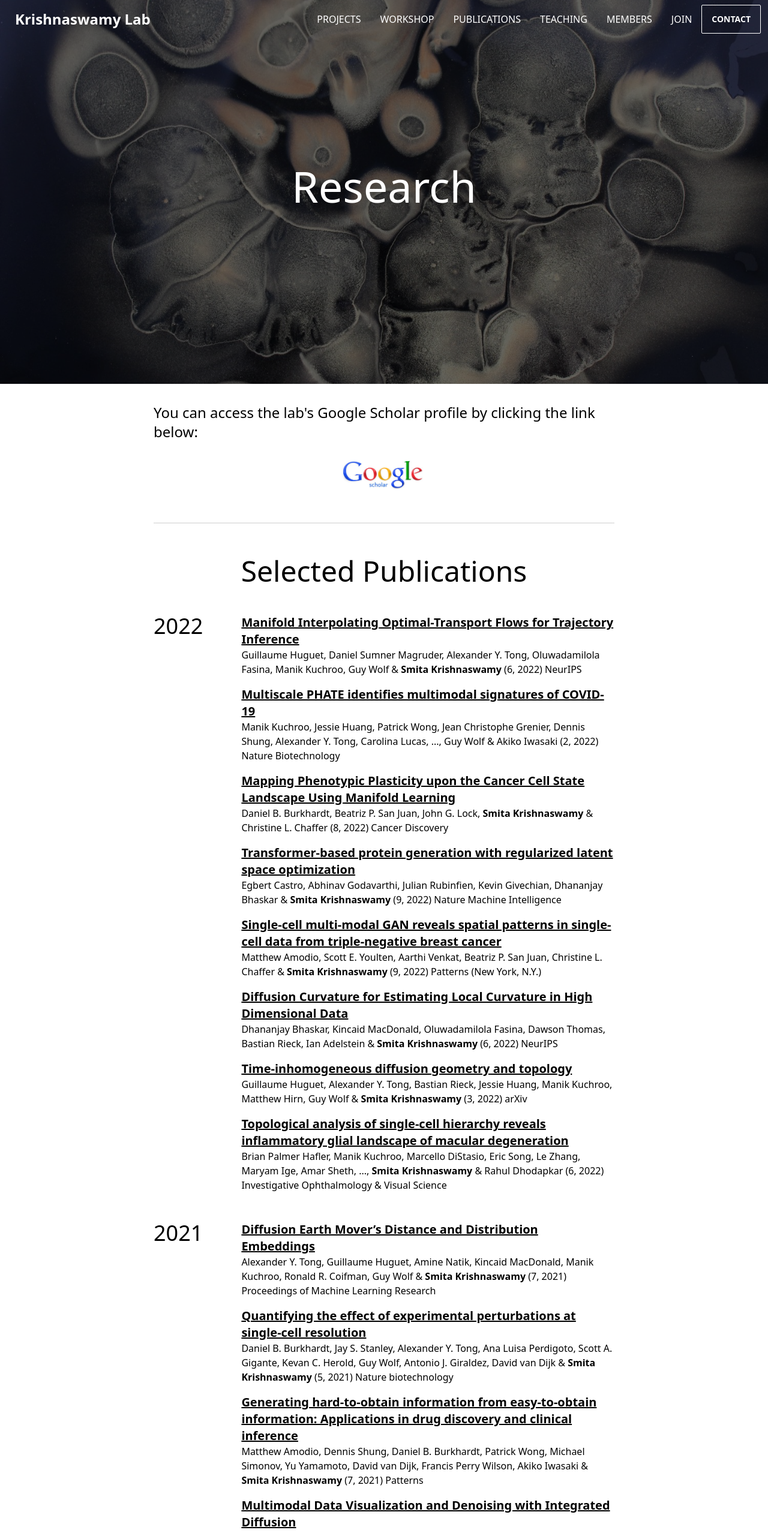
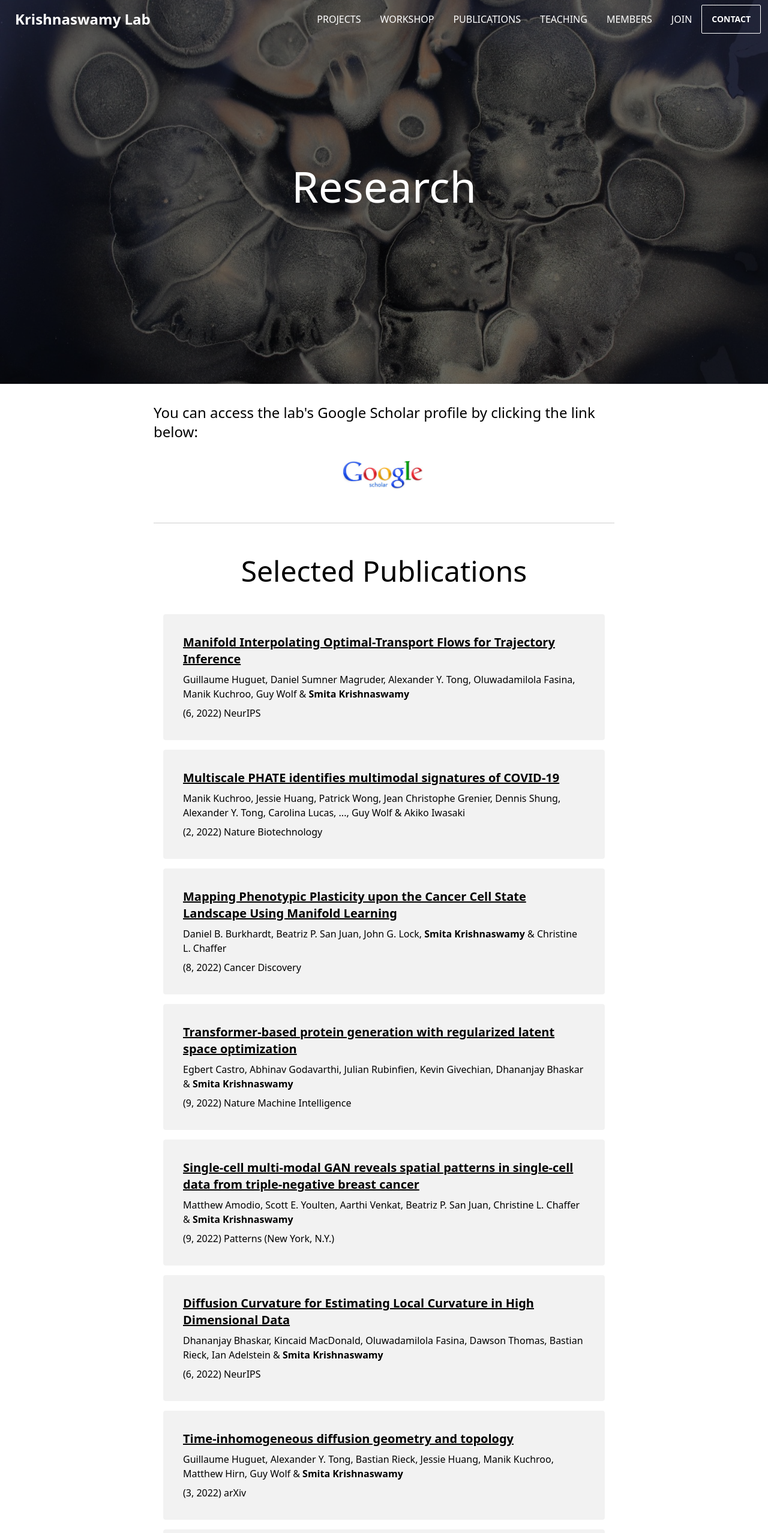
Before and after one commit to KrishnaswamyLab/krishnaswamy-lab-site, a SvelteKit app: page /publications in a window 1280 px wide. Shown: the top 2556 px of the page at 60% size. Built offline with nearby package versions, Linux system fonts and the light colour scheme.

Commit message:
picked which pubs she liked

```diff
--- a/src/routes/publications/+page.svelte
+++ b/src/routes/publications/+page.svelte
@@ -165,7 +165,7 @@ $: data?.selectedPublications.forEach((pub:publicationInterface) => {
             <D3Graph graph={data?.selectedGraph}/>
         </div> -->
 
-        <div class="">
+        <!-- <div class="">
             {#each Object.entries(years).reverse() as [year, pubs]}
             <div>
                 <div class="grid grid-flow-col auto-cols-auto py-4">
@@ -198,7 +198,7 @@ $: data?.selectedPublications.forEach((pub:publicationInterface) => {
                 </div>
             </div>
             {/each}
-        </div>
+        </div> -->
 
 
         <ul class="w-full">
```
